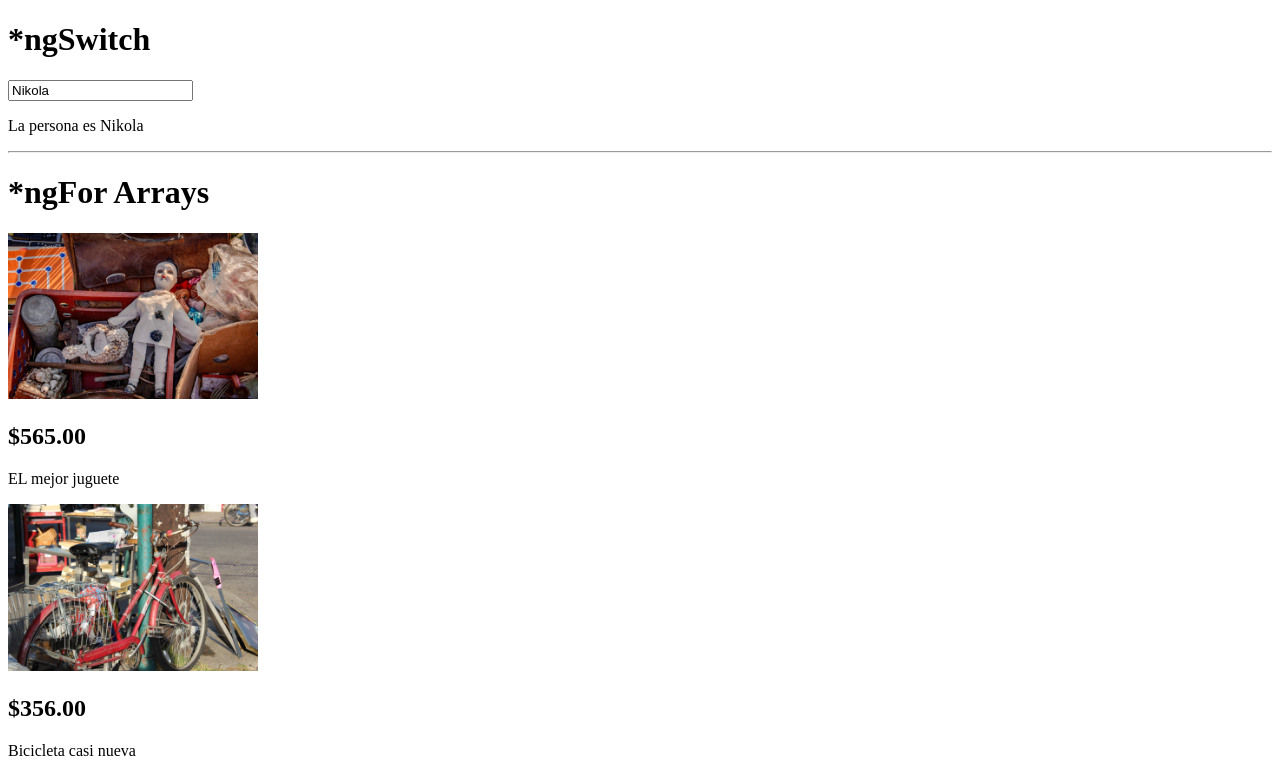
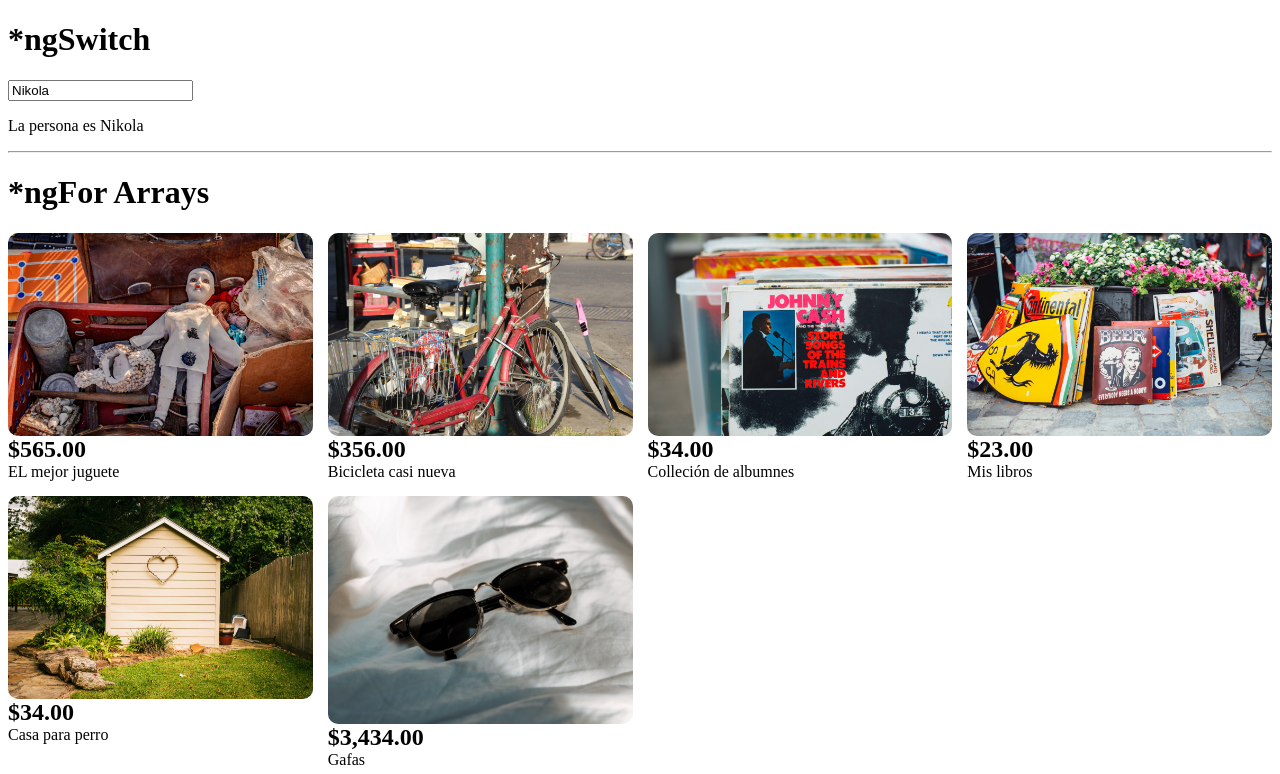
Before and after one commit to NikolaM-Dev/ng-store, an Angular app: page / in a window 1280 px wide. Shown: the top 774 px of the page. Built offline with nearby package versions, Linux system fonts and the light colour scheme.

Commit message:
feat(app): Add styles with scss

```diff
--- a/src/app/app.component.html
+++ b/src/app/app.component.html
@@ -10,11 +10,11 @@
 <hr />
 
 <h1>*ngFor Arrays</h1>
-<div>
-  <div *ngFor="let product of products">
-    <img [src]="product.image" [alt]="product.name" width="250" />
-    <h2>{{ product.price | currency }}</h2>
-    <p>{{ product.name }}</p>
+<div class="products">
+  <div class="product" *ngFor="let product of products">
+    <img class="product__img" [src]="product.image" [alt]="product.name" />
+    <h2 class="product__price">{{ product.price | currency }}</h2>
+    <p class="product__name">{{ product.name }}</p>
   </div>
 </div>
 
@@ -93,4 +93,4 @@
 <p>3 + 3 = {{ 3 + 3 }}</p>
 <h3>Hola, soy {{ name }}</h3>
 <p>Mi edad es {{ age }}</p>
-<img src="{{ imgURL }}" alt="image" />
+<img src="{{ imgURL }}" alt="image" width="100" />
--- a/src/app/app.component.scss
+++ b/src/app/app.component.scss
@@ -1,6 +1,25 @@
 .box {
-  height: 200px;
-  width: 200px;
+  height: 12.5rem;
+  width: 12.5rem;
   overflow: auto;
   background-color: lightsalmon;
 }
+
+.products {
+  display: grid;
+  grid-template-columns: repeat(auto-fill, minmax(15.625rem, 1fr));
+  gap: 0.9375rem;
+
+  .product {
+    .product__img {
+      display: block;
+      width: 100%;
+      border-radius: 0.625rem;
+    }
+
+    .product__price,
+    .product__name {
+      margin: 0;
+    }
+  }
+}
```
